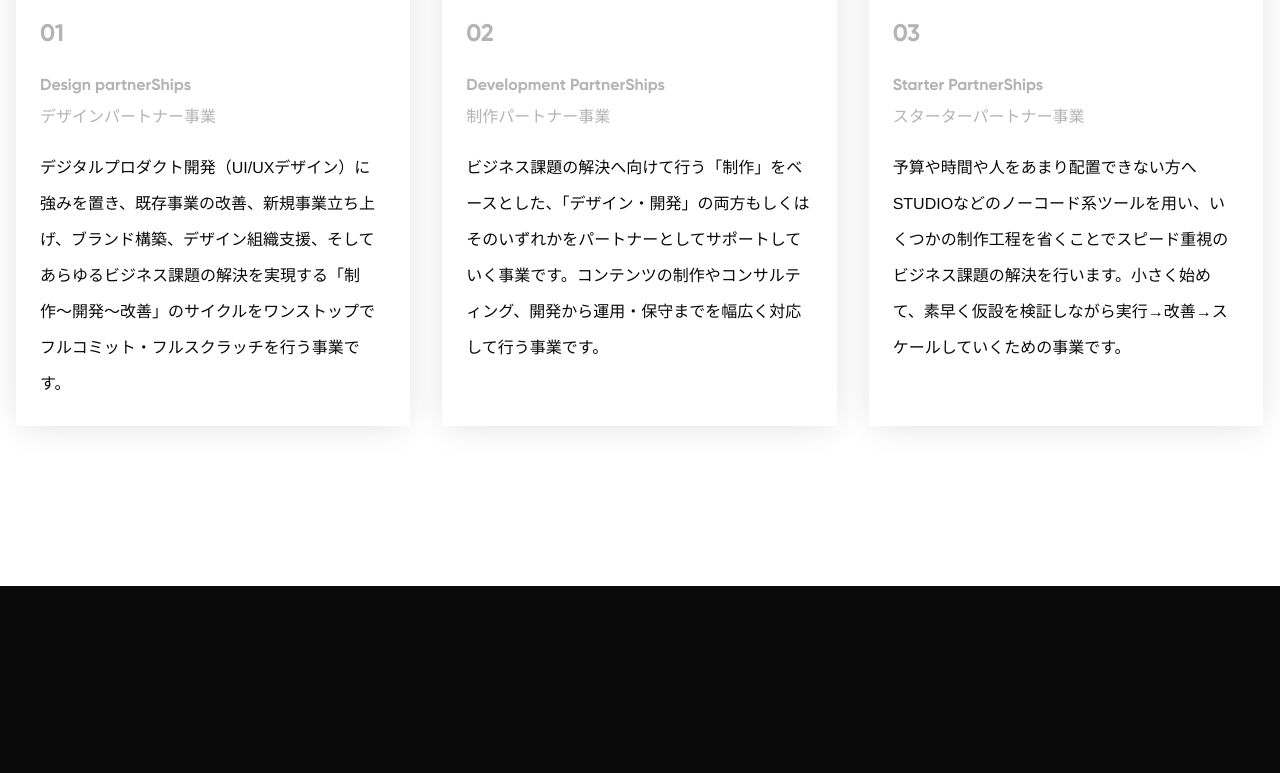
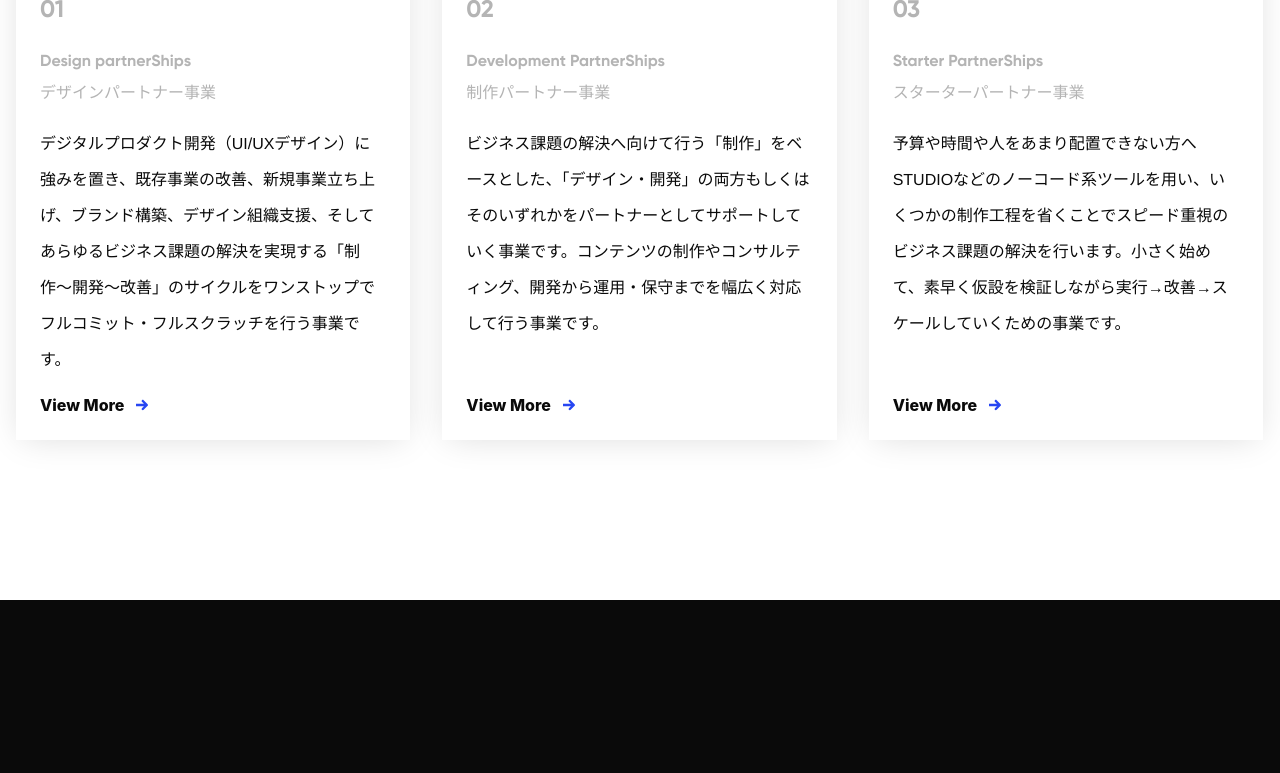
Before and after one commit to wadaryohei/paletto, a Next.js app: page / in a window 1280 px wide. Shown: the part 3282-4055 px from the top of the page. Built offline with nearby package versions, Linux system fonts and the light colour scheme; a small style sheet from the web is missing.

Commit message:
MoreViewコンポーネントを追加

```diff
--- /dev/null
+++ b/src/components/More/dom.tsx
@@ -0,0 +1,44 @@
+import React from 'react'
+import Link from 'next/link'
+
+//----------------------------------
+// props
+//----------------------------------
+export interface MoreProps {
+  className?: string
+  pathname: string
+  targetBlank?: boolean
+}
+
+//----------------------------------
+// component
+//----------------------------------
+export const MoreComponent = (props: MoreProps) => {
+  if (props.targetBlank === true) {
+    return (
+      <div className={props.className}>
+        <Link href={{ pathname: props.pathname }}>
+          <a target="_blank">
+            <span>View More</span>
+            <svg viewBox="0 0 20 20">
+              <path d="M12.4328 3.93283C11.847 4.51861 11.847 5.46836 12.4328 6.05415L14.8787 8.5H1.5C0.671574 8.5 0 9.17157 0 10C0 10.8284 0.671574 11.5 1.5 11.5H14.8787L12.4328 13.9459C11.847 14.5316 11.847 15.4814 12.4328 16.0672C13.0186 16.653 13.9684 16.653 14.5541 16.0672L19.5607 11.0607C19.842 10.7794 20 10.3978 20 10C20 9.60218 19.842 9.22064 19.5607 8.93934L14.5541 3.93283C13.9684 3.34704 13.0186 3.34704 12.4328 3.93283Z"></path>
+            </svg>
+          </a>
+        </Link>
+      </div>
+    )
+  }
+
+  return (
+    <div className={props.className}>
+      <Link href={{ pathname: props.pathname }}>
+        <a>
+          <span>View More</span>
+          <svg viewBox="0 0 20 20">
+            <path d="M12.4328 3.93283C11.847 4.51861 11.847 5.46836 12.4328 6.05415L14.8787 8.5H1.5C0.671574 8.5 0 9.17157 0 10C0 10.8284 0.671574 11.5 1.5 11.5H14.8787L12.4328 13.9459C11.847 14.5316 11.847 15.4814 12.4328 16.0672C13.0186 16.653 13.9684 16.653 14.5541 16.0672L19.5607 11.0607C19.842 10.7794 20 10.3978 20 10C20 9.60218 19.842 9.22064 19.5607 8.93934L14.5541 3.93283C13.9684 3.34704 13.0186 3.34704 12.4328 3.93283Z"></path>
+          </svg>
+        </a>
+      </Link>
+    </div>
+  )
+}
--- /dev/null
+++ b/src/components/More/index.ts
@@ -0,0 +1 @@
+export { MoreStyle as More } from './style'
--- /dev/null
+++ b/src/components/More/style.ts
@@ -0,0 +1,53 @@
+import styled from 'styled-components'
+import { MoreComponent } from './dom'
+import { Colors } from '../../const/Colors'
+import { FontSize } from '../../const/FontSize'
+import { FontWeight } from '../../const/FontWeight'
+import { Margin } from '../../const/Margin'
+
+//----------------------------------
+// styledComponent
+//----------------------------------
+export const MoreStyle = styled(MoreComponent)`
+  position: relative;
+  display: inline-block;
+  background-color: ${Colors.white};
+  margin-top: ${Margin.m16};
+
+  a {
+    position: relative;
+    display: flex;
+    justify-content: start;
+    align-items: center;
+    text-align: center;
+    font-size: ${FontSize.sm};
+    font-weight: ${FontWeight.bold};
+    line-height: 1.4;
+    letter-spacing: 0;
+    color: ${Colors.black};
+    overflow: hidden;
+
+    span {
+      position: relative;
+      &::after {
+        position: absolute;
+        top: 0;
+        right: -12px;
+        display: block;
+        content: '';
+        background-color: ${Colors.white};
+        width: 10px;
+        height: 100%;
+      }
+    }
+  }
+
+  svg {
+    display: block;
+    width: 16px;
+    height: auto;
+    margin-left: ${Margin.m8};
+    fill: currentcolor;
+    color: ${Colors.primary};
+  }
+`
--- a/src/containers/Index/doms/SectionService/ServiceCard/dom.tsx
+++ b/src/containers/Index/doms/SectionService/ServiceCard/dom.tsx
@@ -2,6 +2,7 @@ import React from 'react'
 import { Services } from '../../../../../datas/IndexDatas'
 import { Text } from '../../../../../components/Text'
 import { Card } from '../../../../../components/Card'
+import { More } from '../../../../../components/More'
 
 //----------------------------------
 // props
@@ -30,6 +31,10 @@ export const ServiceCardComponent = (props: ServiceCardProps) => (
           {props.ServicesData.lead}
         </Text>
       </div>
+
+      <div className={'cardViewMore'}>
+        <More pathname={'/'} />
+      </div>
     </div>
   </Card>
 )
--- a/src/containers/Index/doms/SectionService/ServiceCard/style.ts
+++ b/src/containers/Index/doms/SectionService/ServiceCard/style.ts
@@ -9,8 +9,6 @@ import { FontSize } from '../../../../../const/FontSize'
 
 export const ServiceCardStyle = styled(ServiceCardComponent)`
   display: flex;
-  flex-direction: column;
-  justify-content: flex-start;
   background-color: ${Colors.white};
   color: ${Colors.white};
 
@@ -20,7 +18,7 @@ export const ServiceCardStyle = styled(ServiceCardComponent)`
     background-size: cover;
     background-repeat: no-repeat;
     background-position: center center;
-    height: 264px;
+    height: 240px;
 
     @media ${max(BreakPoints.lg)} {
       padding: ${Padding.p32} ${Padding.p16};
@@ -28,6 +26,10 @@ export const ServiceCardStyle = styled(ServiceCardComponent)`
   }
 
   .cardContentsWrapper {
+    display: flex;
+    flex-direction: column;
+    justify-content: space-between;
+    flex-grow: 1;
     color: ${Colors.black};
     padding: ${Padding.p24} ${Padding.p24};
 
```
